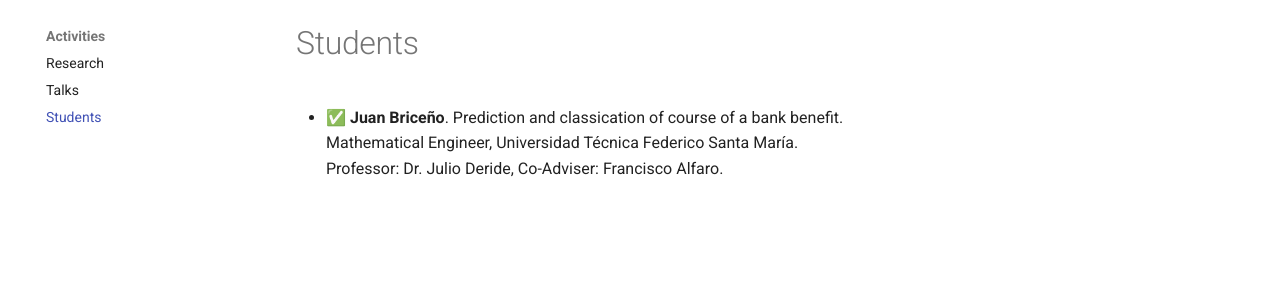
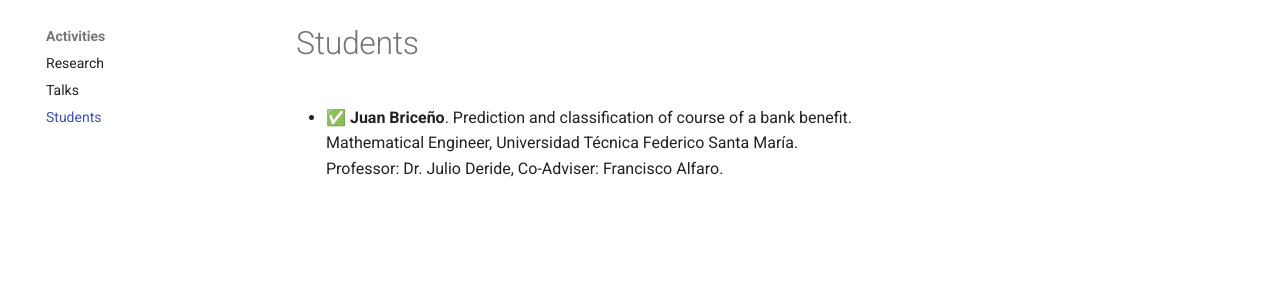
Before and after one commit to fralfaro/portfolio, an MkDocs documentation site: the page built from docs/research/students.md, in a window 1280 px wide. Shown: the part 123-423 px from the top of the page. Built offline with MkDocs 1.6.1 and Material for MkDocs 9.7.7, drawn with Linux system fonts in a browser that asks for light colours; comment, search, counter and statistics services are not loaded.

Commit message:
memoria juan 1.22

```diff
--- a/docs/research/students.md
+++ b/docs/research/students.md
@@ -1,4 +1,4 @@
 # Students
-* ✅  **Juan Briceño**. Prediction and classication of course of a bank benefit. <br>
+* ✅  **Juan Briceño**. Prediction and classification of course of a bank benefit. <br>
 Mathematical Engineer, Universidad Técnica Federico Santa María. <br>
 Professor: Dr. Julio Deride, Co-Adviser: Francisco Alfaro.
```
